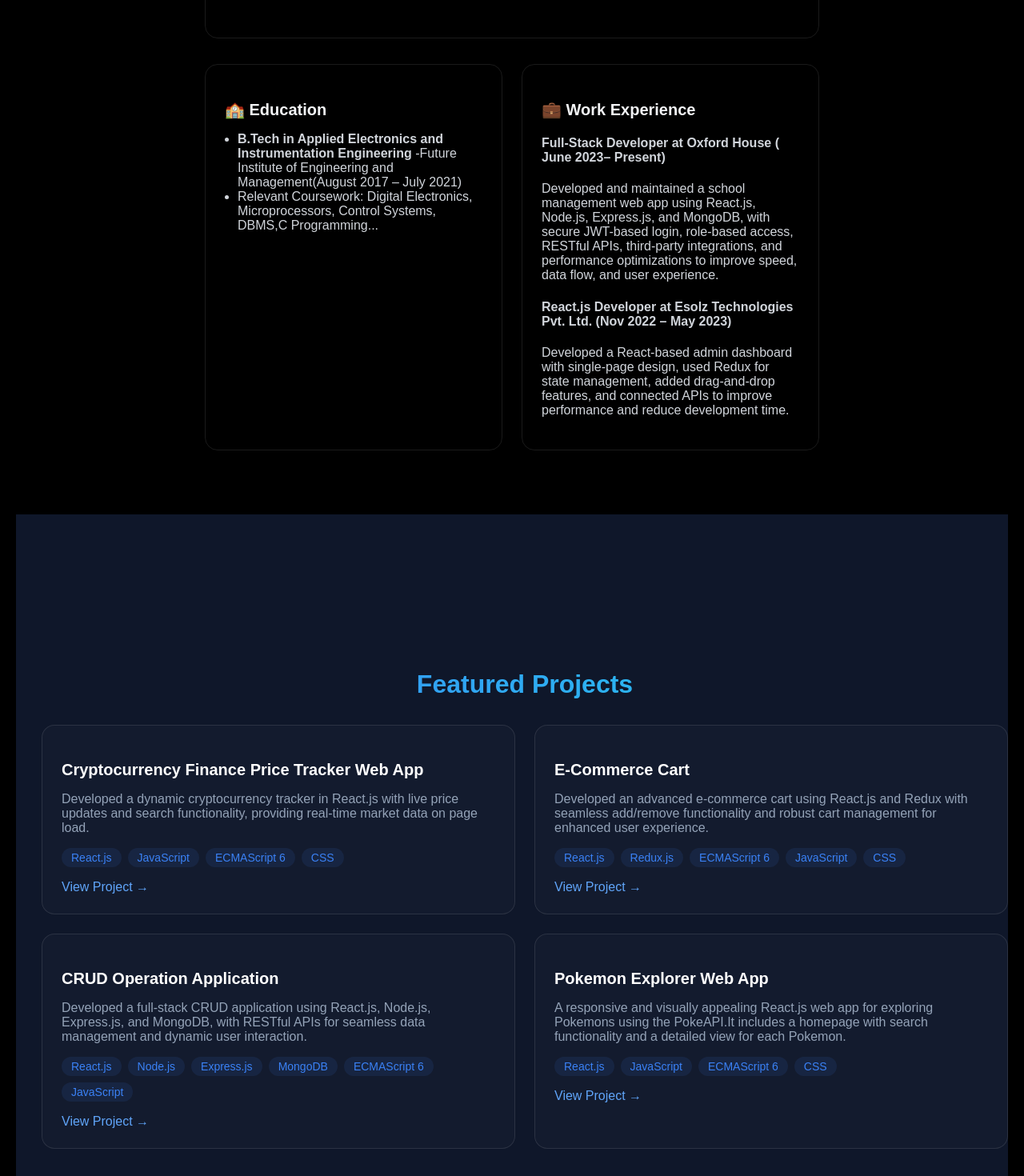
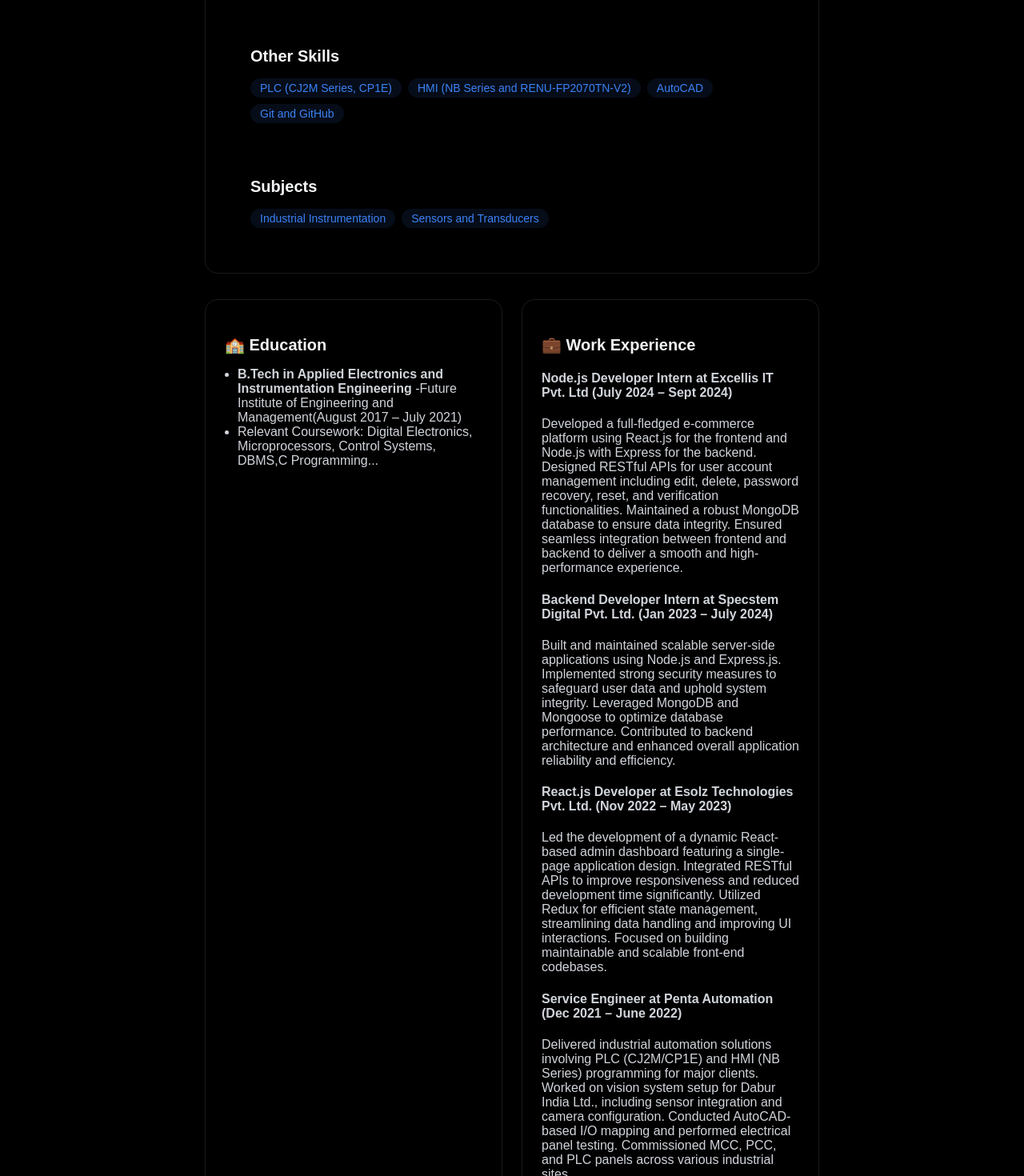
Before and after one commit to ani1999deep/Personal_Portfolio, a React (Create React App) app: page / in a window 1280 px wide. Shown: the part 1280-2750 px from the top of the page at 80% size. Built offline with nearby package versions, Linux system fonts and the light colour scheme.

Commit message:
add core subjects

```diff
--- a/src/components/sections/About.js
+++ b/src/components/sections/About.js
@@ -4,6 +4,14 @@ import "../../css/About.css";
 export const About = () => {
   const frontendSkills = ["React", "JavaScript", "ECMAScript 6"];
   const backendSkills = ["Node.js", "Express.js", "MongoDB"];
+  const otherSkills = [
+    "PLC (CJ2M Series, CP1E)",
+    "HMI (NB Series and RENU-FP2070TN-V2)",
+    "AutoCAD",
+    "Git and GitHub",
+  ];
+
+  const subjects = ["Industrial Instrumentation", "Sensors and Transducers"];
 
   return (
     <section id="about" className="about-section">
@@ -40,6 +48,28 @@ export const About = () => {
                 </div>
               </div>
             </div>
+
+            <div className="skills-section">
+              <h3 className="skills-title">Other Skills</h3>
+              <div className="skills-tags">
+                {otherSkills.map((skill, key) => (
+                  <span key={key} className="skill-tag">
+                    {skill}
+                  </span>
+                ))}
+              </div>
+            </div>
+
+            <div className="skills-section">
+              <h3 className="skills-title">Subjects</h3>
+              <div className="skills-tags">
+                {subjects.map((subject, key) => (
+                  <span key={key} className="skill-tag">
+                    {subject}
+                  </span>
+                ))}
+              </div>
+            </div>
           </div>
 
           <div className="info-grid">
@@ -65,26 +95,64 @@ export const About = () => {
               <div className="info-text">
                 <div>
                   <h4 className="info-role">
-                    Full-Stack Developer at Oxford House ( June 2023– Present)
+                    Node.js Developer Intern at Excellis IT Pvt. Ltd (July 2024
+                    – Sept 2024)
                   </h4>
                   <p>
-                    Developed and maintained a school management web app using
-                    React.js, Node.js, Express.js, and MongoDB, with secure
-                    JWT-based login, role-based access, RESTful APIs,
-                    third-party integrations, and performance optimizations to
-                    improve speed, data flow, and user experience.
+                    Developed a full-fledged e-commerce platform using React.js
+                    for the frontend and Node.js with Express for the backend.
+                    Designed RESTful APIs for user account management including
+                    edit, delete, password recovery, reset, and verification
+                    functionalities. Maintained a robust MongoDB database to
+                    ensure data integrity. Ensured seamless integration between
+                    frontend and backend to deliver a smooth and
+                    high-performance experience.
                   </p>
                 </div>
+
+                <div>
+                  <h4 className="info-role">
+                    Backend Developer Intern at Specstem Digital Pvt. Ltd. (Jan
+                    2023 – July 2024)
+                  </h4>
+                  <p>
+                    Built and maintained scalable server-side applications using
+                    Node.js and Express.js. Implemented strong security measures
+                    to safeguard user data and uphold system integrity.
+                    Leveraged MongoDB and Mongoose to optimize database
+                    performance. Contributed to backend architecture and
+                    enhanced overall application reliability and efficiency.
+                  </p>
+                </div>
+
                 <div>
                   <h4 className="info-role">
                     React.js Developer at Esolz Technologies Pvt. Ltd. (Nov 2022
                     – May 2023)
                   </h4>
                   <p>
-                    Developed a React-based admin dashboard with single-page
-                    design, used Redux for state management, added drag-and-drop
-                    features, and connected APIs to improve performance and
-                    reduce development time.
+                    Led the development of a dynamic React-based admin dashboard
+                    featuring a single-page application design. Integrated
+                    RESTful APIs to improve responsiveness and reduced
+                    development time significantly. Utilized Redux for efficient
+                    state management, streamlining data handling and improving
+                    UI interactions. Focused on building maintainable and
+                    scalable front-end codebases.
+                  </p>
+                </div>
+
+                <div>
+                  <h4 className="info-role">
+                    Service Engineer at Penta Automation (Dec 2021 – June 2022)
+                  </h4>
+                  <p>
+                    Delivered industrial automation solutions involving PLC
+                    (CJ2M/CP1E) and HMI (NB Series) programming for major
+                    clients. Worked on vision system setup for Dabur India Ltd.,
+                    including sensor integration and camera configuration.
+                    Conducted AutoCAD-based I/O mapping and performed electrical
+                    panel testing. Commissioned MCC, PCC, and PLC panels across
+                    various industrial sites.
                   </p>
                 </div>
               </div>
```
